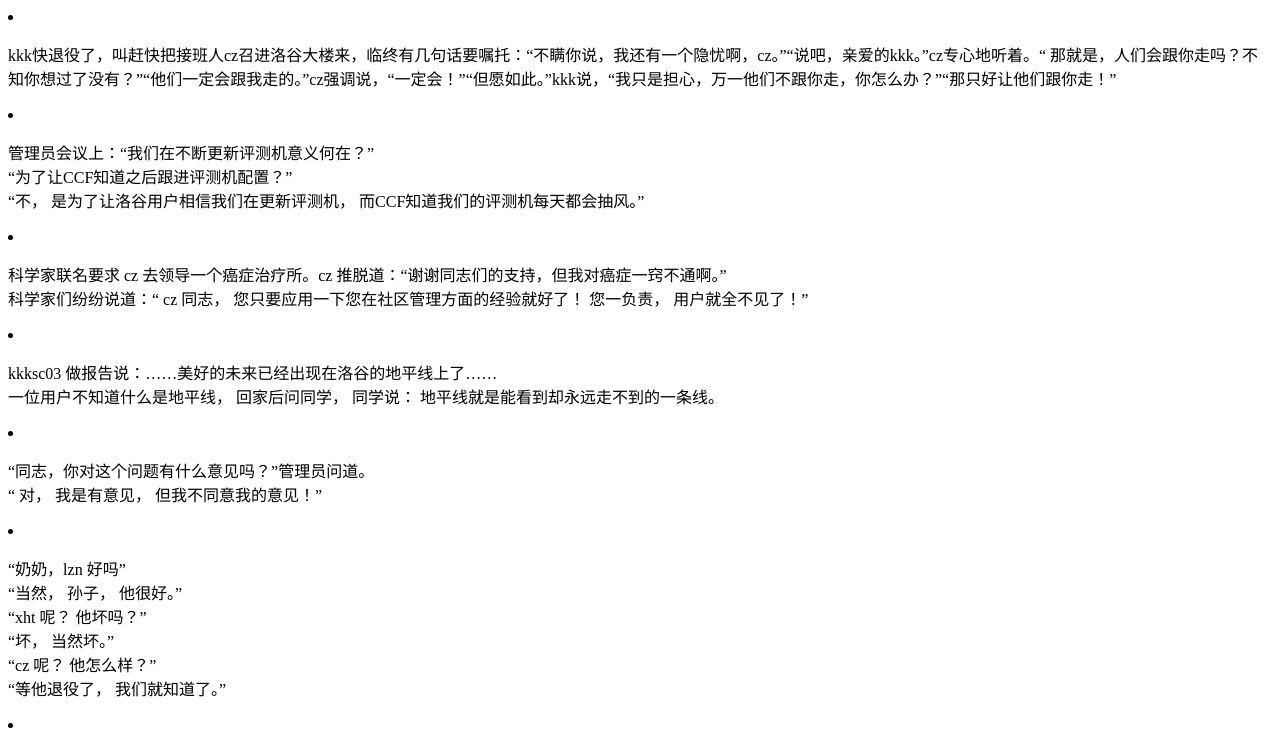
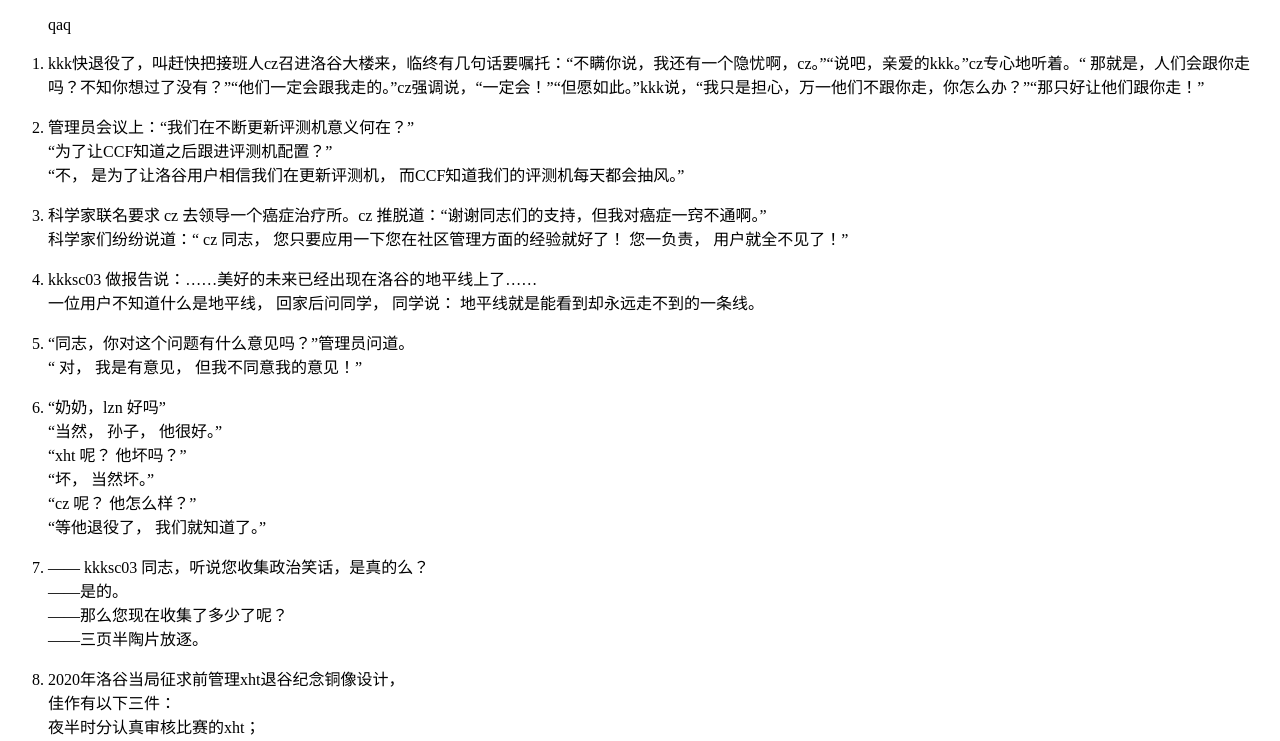
Before and after one commit to AgrumeStly/joke, a plain HTML site: page index.html in a window 1280 px wide. Shown: the top 741 px of the page. Drawn offline with Linux system fonts and the light colour scheme; a script that the page names is missing.

Commit message:
Update index.html

```diff
--- a/index.html
+++ b/index.html
@@ -9,7 +9,7 @@
 		<script src='//unpkg.com/valine/dist/Valine.min.js'></script>
 	</head>
 	<body>
-		<div id="list1"></div>
+		<ol id="list1"> qaq </ol>
 		<script>
 			window.onload = function() {
 				var url = "joke-data.json";
```
